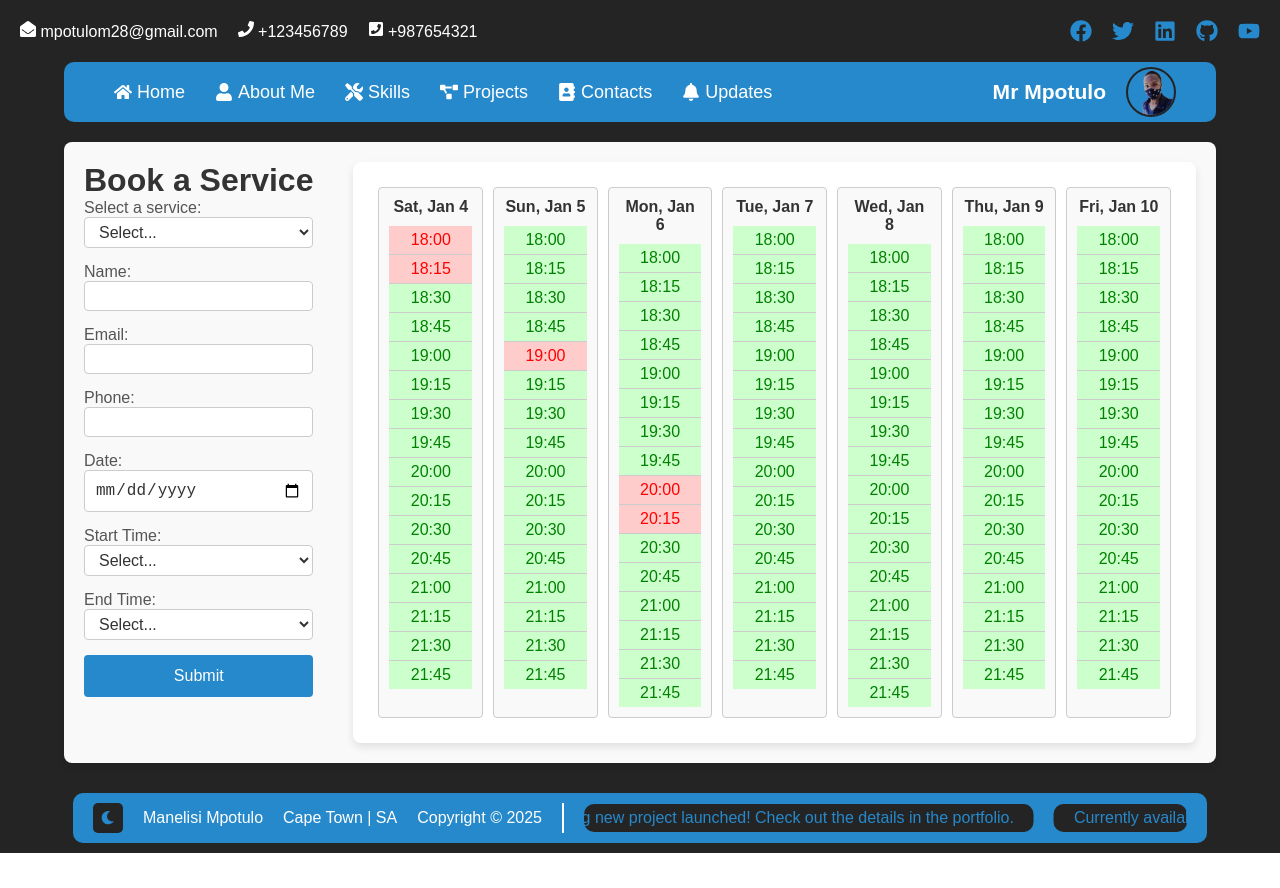
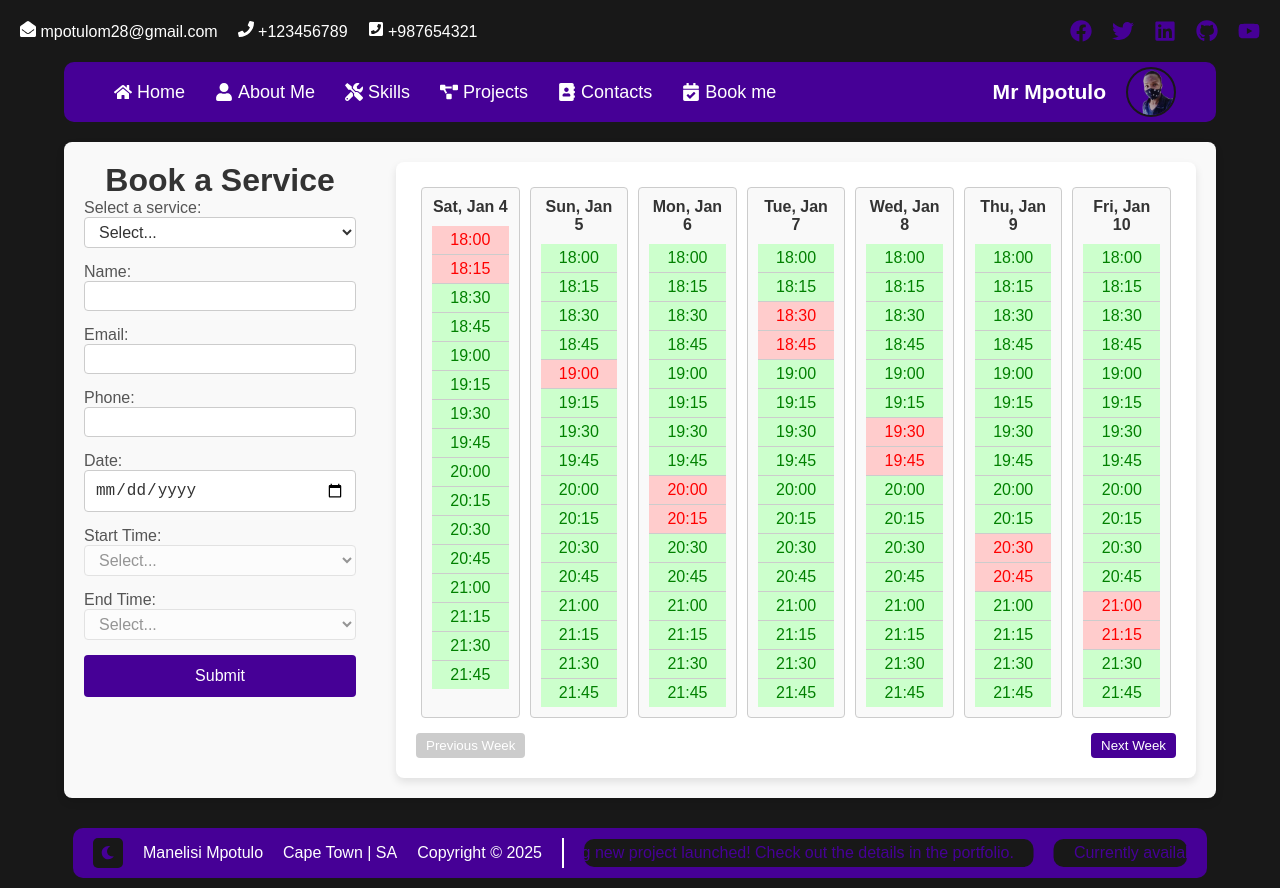
Before and after one commit to mmpotulo28/portfolio-next-v2, a Next.js app: page /bookings in a window 1280 px wide. Before the commit the page ends 853 px from the top, so only its background shows below. Built offline with nearby package versions, Linux system fonts and the light colour scheme.

Commit message:
Enhance Availability and BookingForm components with pagination, update service options, and improve styling

```diff
--- a/src/components/Availability/Availability.module.css
+++ b/src/components/Availability/Availability.module.css
@@ -69,5 +69,25 @@
 
 .selected {
 	background-color: #ffffcc;
-	color: #ffcc00;
+	color: #ffcc00 !important;
 }
+
+.pagination {
+	display: flex;
+	justify-content: space-between;
+	margin-top: 10px;
+}
+
+.pagination button {
+	padding: 5px 10px;
+	background-color: var(--theme-color);
+	color: #fff;
+	border: none;
+	border-radius: 4px;
+	cursor: pointer;
+}
+
+.pagination button:disabled {
+	background-color: #ccc;
+	cursor: not-allowed;
+}
--- a/src/components/Availability/index.tsx
+++ b/src/components/Availability/index.tsx
@@ -3,26 +3,15 @@ import "react-datepicker/dist/react-datepicker.css";
 import styles from "./Availability.module.css";
 import { useBooking } from "@/context/BookingContext";
 
-const getWeekDates = () => {
-	const today = new Date();
+const getWeekDates = (startDate: Date) => {
 	const weekDates = [];
 	for (let i = 0; i < 7; i++) {
-		const date = new Date(today);
-		date.setDate(today.getDate() + i);
+		const date = new Date(startDate);
+		date.setDate(startDate.getDate() + i);
 		weekDates.push(date.toISOString().split("T")[0]);
 	}
 	return weekDates;
 };
-
-const weekDates = getWeekDates();
-
-const mockBookings = [
-	{ date: weekDates[0], time: "18:00" },
-	{ date: weekDates[0], time: "18:15" },
-	{ date: weekDates[1], time: "19:00" },
-	{ date: weekDates[2], time: "20:00" },
-	{ date: weekDates[2], time: "20:15" },
-];
 
 const timesOfDay = [
 	"18:00",
@@ -46,9 +35,30 @@ const timesOfDay = [
 export default function Availability() {
 	const { selectedDate, startTime, endTime } = useBooking();
 	const [bookings, setBookings] = useState<{ date: string; time: string }[]>([]);
+	const [currentWeek, setCurrentWeek] = useState<number>(0);
 
 	useEffect(() => {
 		// Fetch bookings from an API or use mock data
+		// Replace with actual API call or mock data
+		const weekDates = getWeekDates(new Date());
+
+		const mockBookings = [
+			{ date: weekDates[0], time: "18:00" },
+			{ date: weekDates[0], time: "18:15" },
+			{ date: weekDates[1], time: "19:00" },
+			{ date: weekDates[2], time: "20:00" },
+			{ date: weekDates[2], time: "20:15" },
+			{ date: weekDates[3], time: "18:30" },
+			{ date: weekDates[3], time: "18:45" },
+			{ date: weekDates[4], time: "19:30" },
+			{ date: weekDates[4], time: "19:45" },
+			{ date: weekDates[5], time: "20:30" },
+			{ date: weekDates[5], time: "20:45" },
+			{ date: weekDates[6], time: "21:00" },
+			{ date: weekDates[6], time: "21:15" },
+			{ date: weekDates[7], time: "21:30" },
+			{ date: weekDates[7], time: "21:45" },
+		];
 		setBookings(mockBookings);
 	}, []);
 
@@ -68,12 +78,24 @@ export default function Availability() {
 		return timeIndex >= startIndex && timeIndex <= endIndex;
 	};
 
+	const handleNextWeek = () => {
+		setCurrentWeek((prevWeek) => prevWeek + 1);
+	};
+
+	const handlePreviousWeek = () => {
+		setCurrentWeek((prevWeek) => Math.max(prevWeek - 1, 0));
+	};
+
+	const startDate = new Date();
+	startDate.setDate(startDate.getDate() + currentWeek * 7);
+	const weekDates = getWeekDates(startDate);
+
 	return (
 		<div className={styles.availability}>
 			<div className={styles.calendar}>
 				{weekDates.map((date) => (
 					<div key={date} className={styles.day}>
-						<h3>
+						<h3 className={selectedDate === date ? styles.selected : ""}>
 							{new Date(date).toLocaleDateString("en-US", {
 								weekday: "short",
 								month: "short",
@@ -98,6 +120,14 @@ export default function Availability() {
 					</div>
 				))}
 			</div>
+			<div className={styles.pagination}>
+				<button onClick={handlePreviousWeek} disabled={currentWeek === 0}>
+					Previous Week
+				</button>
+				<button onClick={handleNextWeek} disabled={currentWeek >= 3}>
+					Next Week
+				</button>
+			</div>
 		</div>
 	);
 }
--- a/src/components/BookingForm/BookingForm.module.css
+++ b/src/components/BookingForm/BookingForm.module.css
@@ -32,6 +32,10 @@
 	color: #333;
 }
 
+.page select:disabled {
+	opacity: 0.5;
+}
+
 .form button {
 	padding: 12px;
 	background-color: var(--theme-color);
--- a/src/components/BookingForm/index.tsx
+++ b/src/components/BookingForm/index.tsx
@@ -3,9 +3,14 @@ import styles from "./BookingForm.module.css";
 import { useBooking } from "@/context/BookingContext";
 
 const services = [
-	{ id: 1, name: "Service 1", rate: "$50" },
-	{ id: 2, name: "Service 2", rate: "$75" },
-	{ id: 3, name: "Service 3", rate: "$100" },
+	{ id: 1, name: "General Consultation", rate: "R30/hr" },
+	{ id: 2, name: "Java Tutoring", rate: "R250/hr" },
+	{ id: 2, name: "JavaScript Tutoring", rate: "R250/hr" },
+	{ id: 3, name: "IT Consultations", rate: "R60/hr" },
+	{ id: 4, name: "Software Installation", rate: "R50/hr" },
+	{ id: 5, name: "Device Troubleshooting", rate: "R70/hr" },
+	{ id: 6, name: "Network Setup", rate: "R80/hr" },
+	{ id: 7, name: "Other", rate: "N/A" },
 ];
 
 const timesOfDay = [
@@ -72,6 +77,23 @@ export default function BookingForm() {
 			setEndTimeOptions(timesOfDay);
 		}
 	}, [startTime]);
+
+	useEffect(() => {
+		if (startTime && endTime) {
+			const startIndex = timesOfDay.indexOf(startTime);
+			const endIndex = timesOfDay.indexOf(endTime);
+			for (let i = startIndex; i <= endIndex; i++) {
+				if (isTimeBooked(timesOfDay[i])) {
+					if (i === startIndex) {
+						setStartTime("");
+					} else {
+						setEndTime("");
+					}
+					break;
+				}
+			}
+		}
+	}, [startTime, endTime]);
 
 	const isTimeInRange = (time: string) => {
 		if (!startTime || !endTime) return false;
@@ -185,6 +207,7 @@ export default function BookingForm() {
 								name="startTime"
 								value={startTime}
 								onChange={handleStartTimeChange}
+								disabled={!selectedDate}
 								required>
 								<option value="">Select...</option>
 								{timesOfDay
@@ -202,6 +225,7 @@ export default function BookingForm() {
 								name="endTime"
 								value={endTime}
 								onChange={handleEndTimeChange}
+								disabled={!startTime}
 								required>
 								<option value="">Select...</option>
 								{endTimeOptions
--- a/src/components/Footer/footer.module.css
+++ b/src/components/Footer/footer.module.css
@@ -19,7 +19,7 @@
 	align-items: center;
 	width: 100%;
 	background-color: var(--theme-color);
-	color: var(--foreground);
+	color: white;
 	padding: 10px 20px;
 	border-radius: 10px;
 	max-width: 90%;
--- a/src/components/Header/header.module.css
+++ b/src/components/Header/header.module.css
@@ -48,6 +48,7 @@
 	padding: 5px 40px;
 	width: 90%;
 	background-color: var(--theme-color);
+	color: white;
 	margin: 0 auto;
 	border-radius: 10px;
 	font-size: var(--fs-medium);
@@ -70,7 +71,6 @@
 	justify-content: center;
 	align-items: center;
 	gap: 5px;
-	color: var(--foreground);
 	min-height: 40px;
 	border-radius: 10px;
 	padding: 0px 10px;
@@ -78,7 +78,7 @@
 }
 
 .mainNav .navItems a:hover {
-	background-color: var(--foreground);
+	background-color: var(--background);
 	color: var(--theme-color);
 }
 
--- a/src/components/Header/index.tsx
+++ b/src/components/Header/index.tsx
@@ -6,7 +6,6 @@ import {
 	FaEnvelopeOpen,
 	FaPhone,
 	FaAddressBook,
-	FaBell,
 	FaHome,
 	FaProjectDiagram,
 	FaTools,
@@ -16,6 +15,7 @@ import {
 	FaYoutube,
 	FaBars,
 	FaTimesCircle,
+	FaCalendarCheck,
 } from "react-icons/fa";
 import Link from "next/link";
 import Image from "next/image";
@@ -65,7 +65,7 @@ const Header = () => {
 					{hideNav ? <FaBars /> : <FaTimesCircle />}
 				</button>
 				<div className={styles.navItems + " " + (hideNav && styles.hide)}>
-					<Link href="#home">
+					<Link href="/">
 						<FaHome /> <span>Home</span>
 					</Link>
 					<Link href="#about">
@@ -82,9 +82,9 @@ const Header = () => {
 						<FaAddressBook />
 						<span>Contacts </span>
 					</Link>
-					<Link href="#updates">
-						<FaBell />
-						<span>Updates</span>
+					<Link href="/bookings">
+						<FaCalendarCheck />
+						<span>Book me</span>
 					</Link>
 				</div>
 
--- a/src/styles/globals.css
+++ b/src/styles/globals.css
@@ -1,7 +1,7 @@
 :root {
 	--background: #ffffff;
-	--foreground: #242424;
-	--theme-color: #2689cc;
+	--foreground: #353535;
+	--theme-color: #460096;
 	--neutral-color: #82afce;
 	--fs-small: 16px;
 	--fs-medium: 18px;
@@ -17,7 +17,7 @@ body {
 }
 
 body .dark {
-	--background: #242424;
+	--background: #181818;
 	--foreground: #ffffff;
 
 	color: var(--foreground);
@@ -25,7 +25,7 @@ body .dark {
 }
 
 body .light {
-	--foreground: #242424;
+	--foreground: #353535;
 	--background: #ffffff;
 
 	color: var(--foreground);
```
